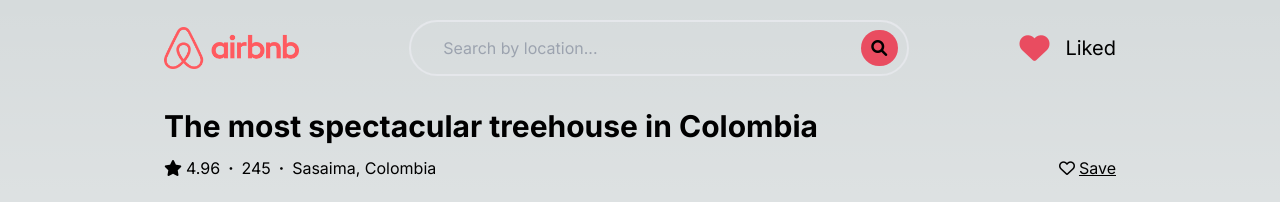
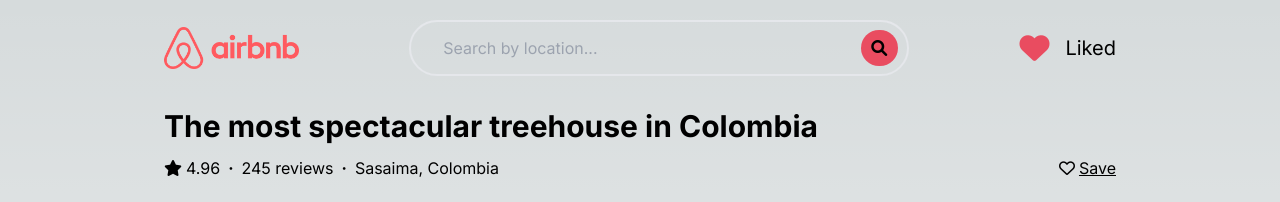
Before and after one commit to nicozapatacruz/aribnb-nextjs, a Next.js app: page /1/1 in a window 1280 px wide. Shown: the top 202 px of the page. Built offline with nearby package versions, Linux system fonts and the light colour scheme.

Commit message:
Don't show rating or reviews when they're 0

```diff
--- a/app/[type]/[id]/page.tsx
+++ b/app/[type]/[id]/page.tsx
@@ -87,7 +87,7 @@ export default function Post({ params }) {
           ) : null}
           {reviews > 0 ? (
             <>
-              <p>{reviews}</p>
+              <p>{reviews} reviews</p>
               <p>
                 <strong>·</strong>
               </p>
@@ -158,10 +158,14 @@ export default function Post({ params }) {
                   <i className="fa-solid fa-star"></i>
                   <p>{rating}</p>
                 </div>
-                <p>·</p>
               </>
             ) : null}
-            {reviews > 0 ? <p className="text-gray-400 underline text-xs">{reviews} reviews</p> : null}
+            {reviews > 0 ? (
+              <>
+                <p>·</p>
+                <p className="text-gray-400 underline text-xs">{reviews} reviews</p>
+              </>
+            ) : null}
           </div>
           <hr className="my-8 bg-gray-500"></hr>
           <h2 className="pb-3 text-xl">
```
